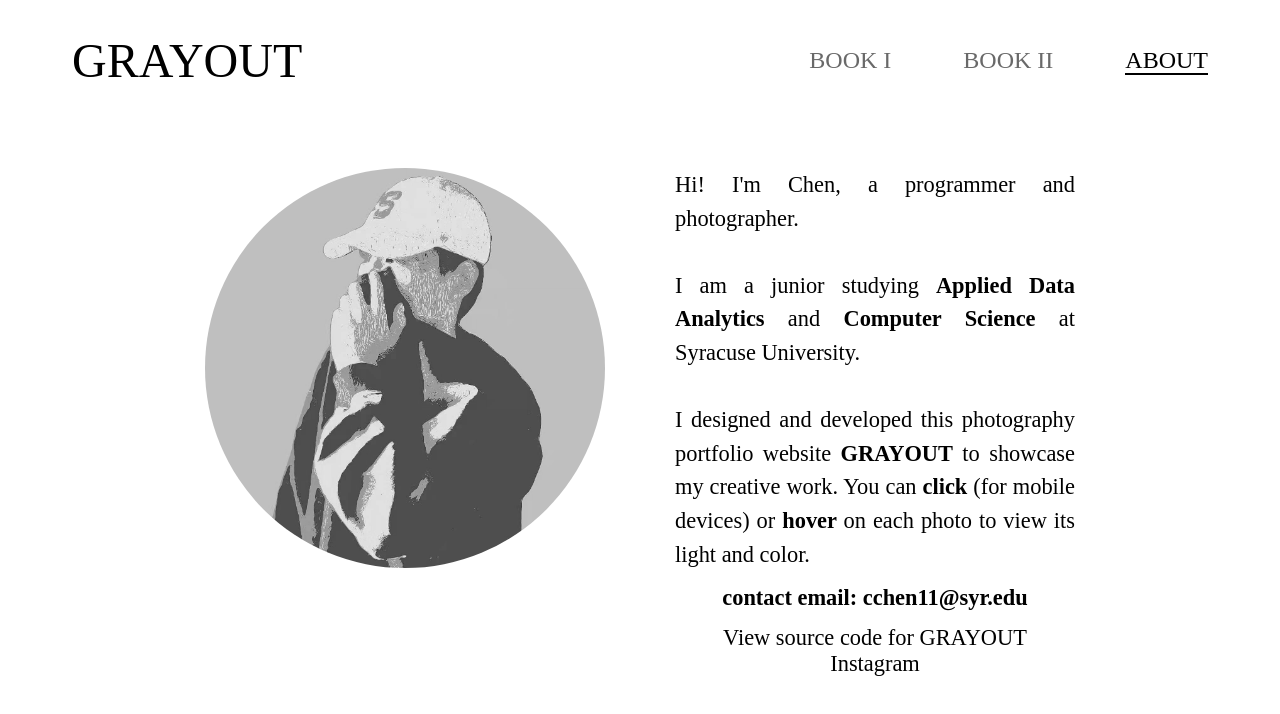
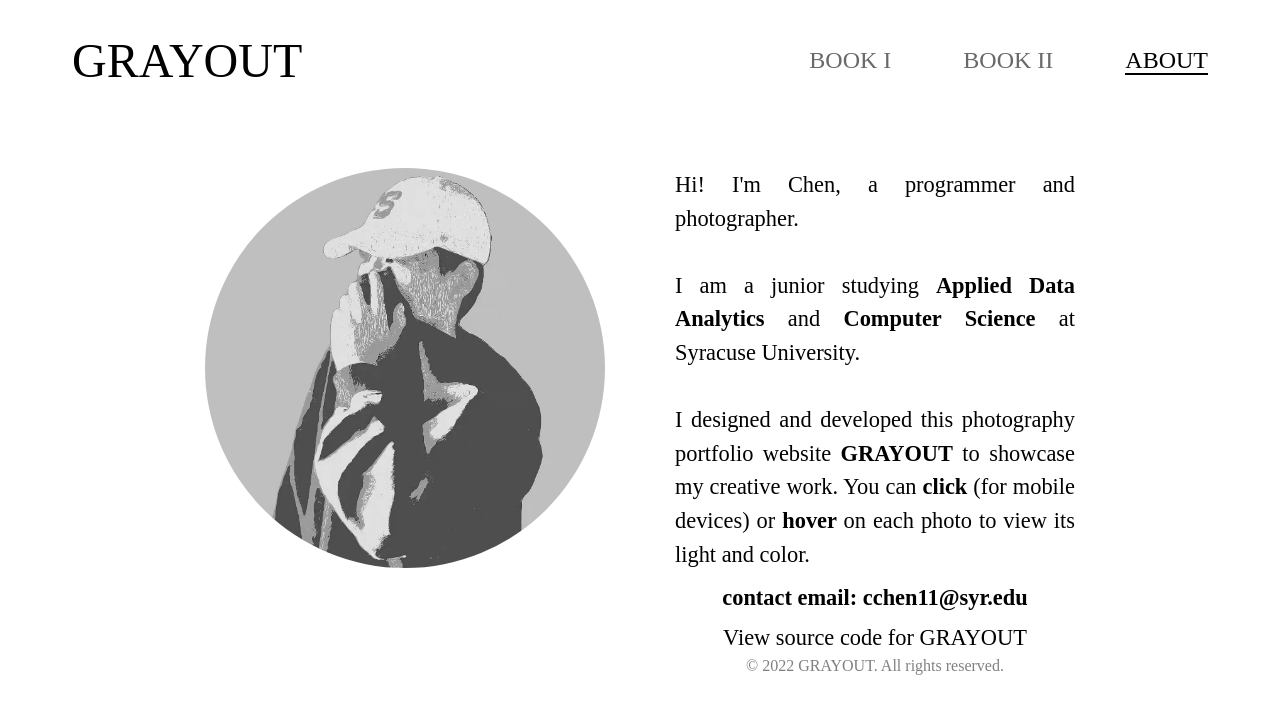
Before and after one commit to chennychenze/photography-portfolio, a React (Create React App) app: page /about in a window 1280 px wide. Shown: the top 714 px of the page. Built offline with nearby package versions, Linux system fonts and the light colour scheme; a web font is replaced by a local one.

Commit message:
adding copyright

```diff
--- a/src/components/About/index.js
+++ b/src/components/About/index.js
@@ -44,9 +44,17 @@ const About = () => {
           >
             View source code for GRAYOUT
           </Button>
-          <Button href="https://www.instagram.com/cchenze/" target="_blank">
-            Instagram
-          </Button>
+          <div>
+            <p
+              style={{
+                fontSize: "1rem",
+                paddingTop: "0.4rem",
+                color: "#808080",
+              }}
+            >
+              &copy; 2022 GRAYOUT. All rights reserved.
+            </p>
+          </div>
         </BtnContainer>
       </TextWrap>
     </Container>
```
Also changed, not shown: public/manifest.json, 2 other files (tests, documents, lock files or other folders).
